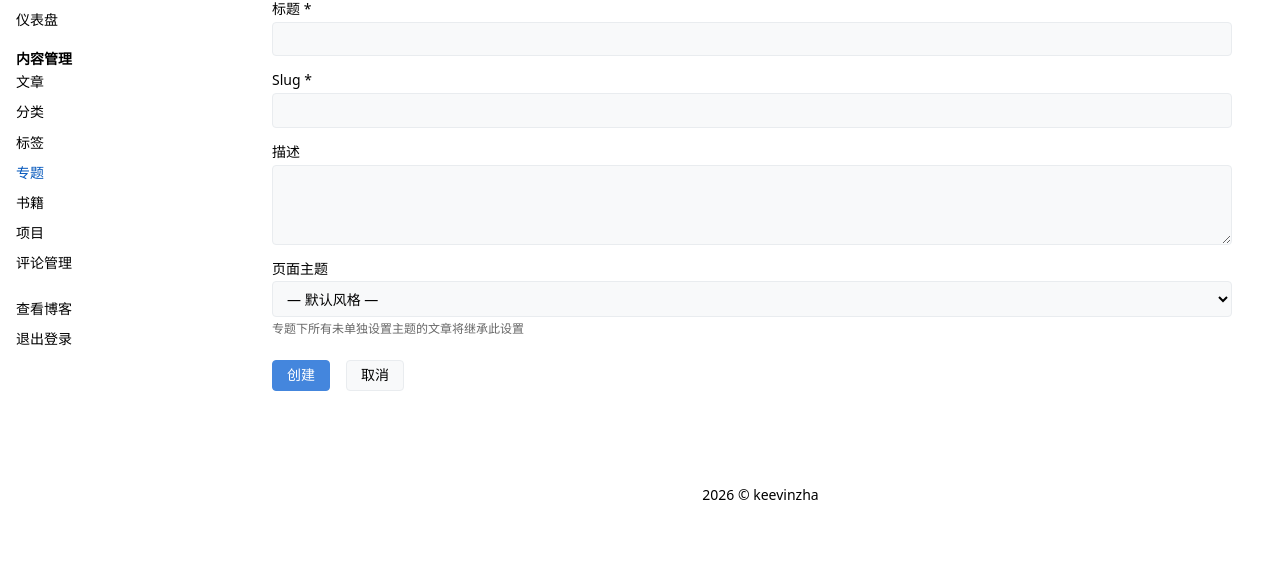
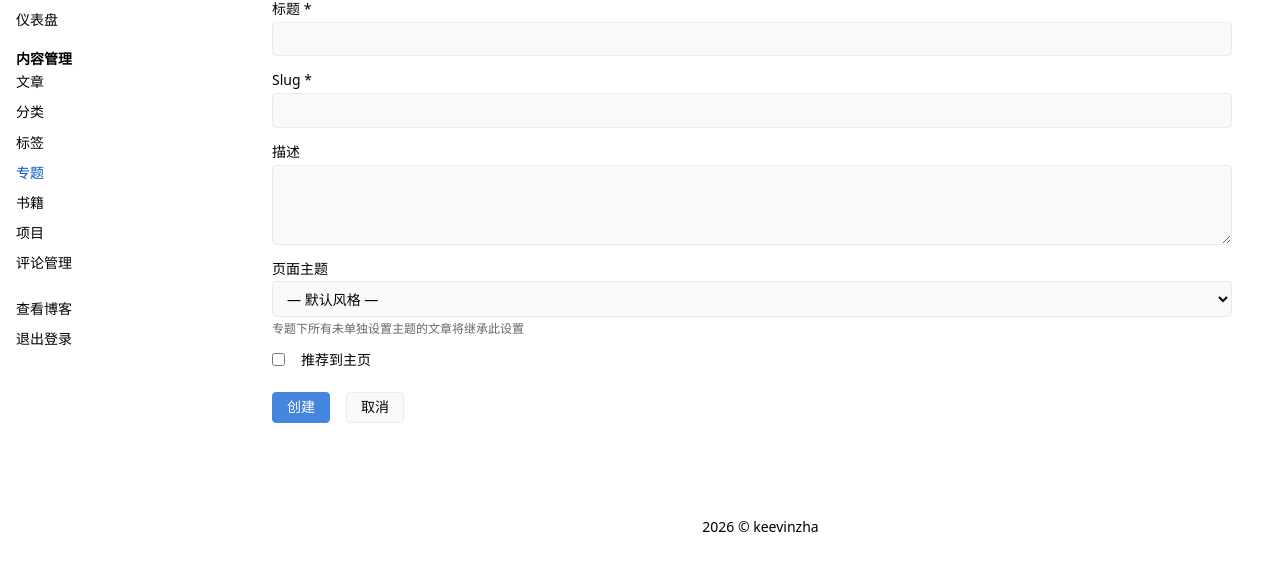
Before and after one commit to keevinzha/flask-blog, a Flask app: page /admin/series/new in a window 1280 px wide. Shown: the part 51-622 px from the top of the page. Run offline with Flask 3, Linux system fonts and the light colour scheme; the visitor is signed in with stand-in values (Sample User, id 1); some libraries are stand-ins or nearby versions.

Commit message:
feat: add is_recommended toggle to series admin form

```diff
--- a/app/templates/admin/series_form.html
+++ b/app/templates/admin/series_form.html
@@ -47,6 +47,14 @@
     <span class="form-hint">专题下所有未单独设置主题的文章将继承此设置</span>
   </div>
 
+  <div class="form-group">
+    <label class="flex align-center gap" style="cursor:pointer">
+      <input type="checkbox" name="is_recommended" value="1"
+             {% if is_edit and series.is_recommended %}checked{% endif %}>
+      推荐到主页
+    </label>
+  </div>
+
   <div class="flex gap" style="margin-top:1.5rem">
     <button type="submit" class="btn btn-primary">{{ '保存' if is_edit else '创建' }}</button>
     <a href="{{ url_for('admin.series_list') }}" class="btn btn-secondary">取消</a>
--- a/app/views/admin.py
+++ b/app/views/admin.py
@@ -315,7 +315,8 @@ def series_new():
             flash('该slug已存在，请换一个', 'error')
             return render_template('admin/series_form.html', series=None)
         s_theme = request.form.get('theme', '').strip() or None
-        s = Series(title=title, slug=slug, description=description, theme=s_theme)
+        is_recommended = bool(request.form.get('is_recommended'))
+        s = Series(title=title, slug=slug, description=description, theme=s_theme, is_recommended=is_recommended)
         db.session.add(s)
         db.session.commit()
         cache.clear()
@@ -338,6 +339,7 @@ def series_edit(series_id):
         series.slug = slug
         series.description = request.form.get('description', '').strip()
         series.theme = request.form.get('theme', '').strip() or None
+        series.is_recommended = bool(request.form.get('is_recommended'))
         db.session.commit()
         cache.clear()
         flash('专题已更新', 'success')
```
